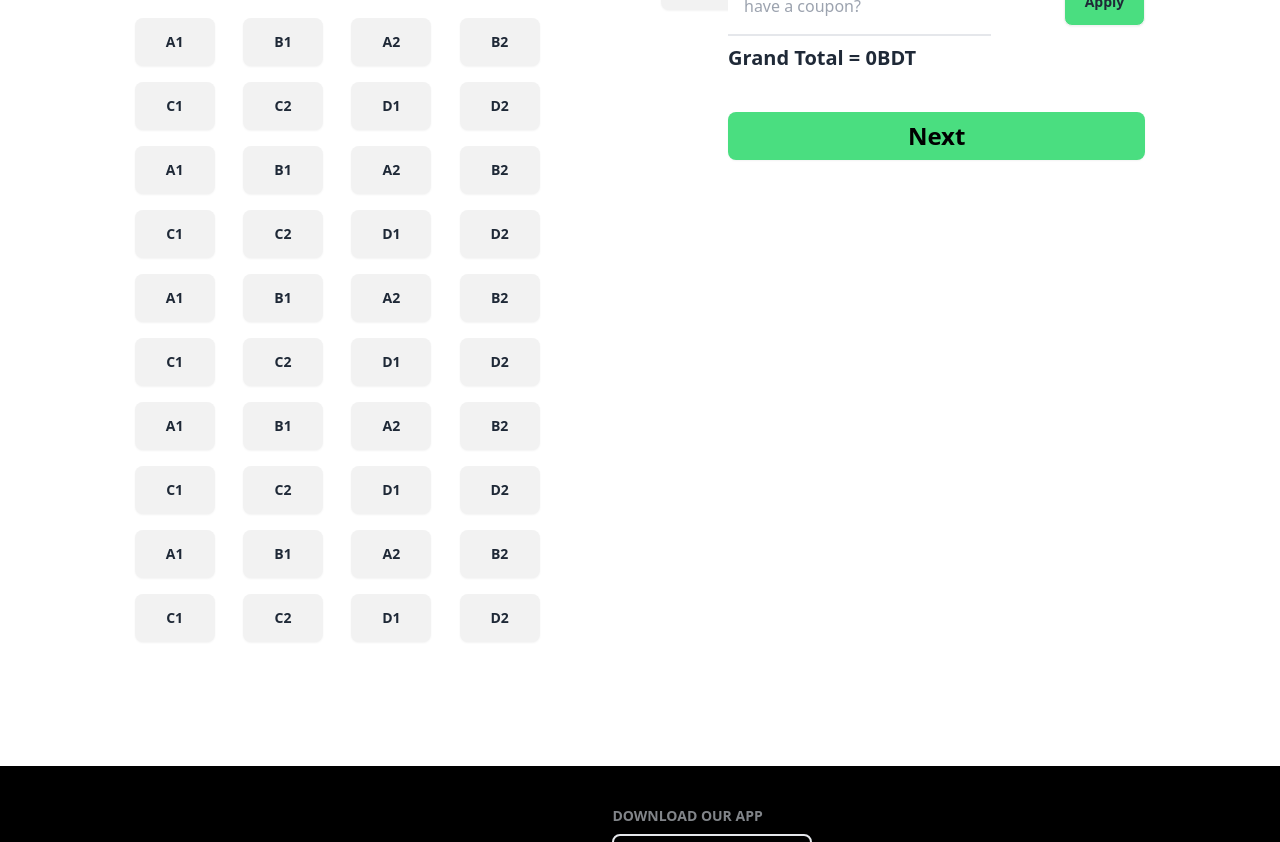
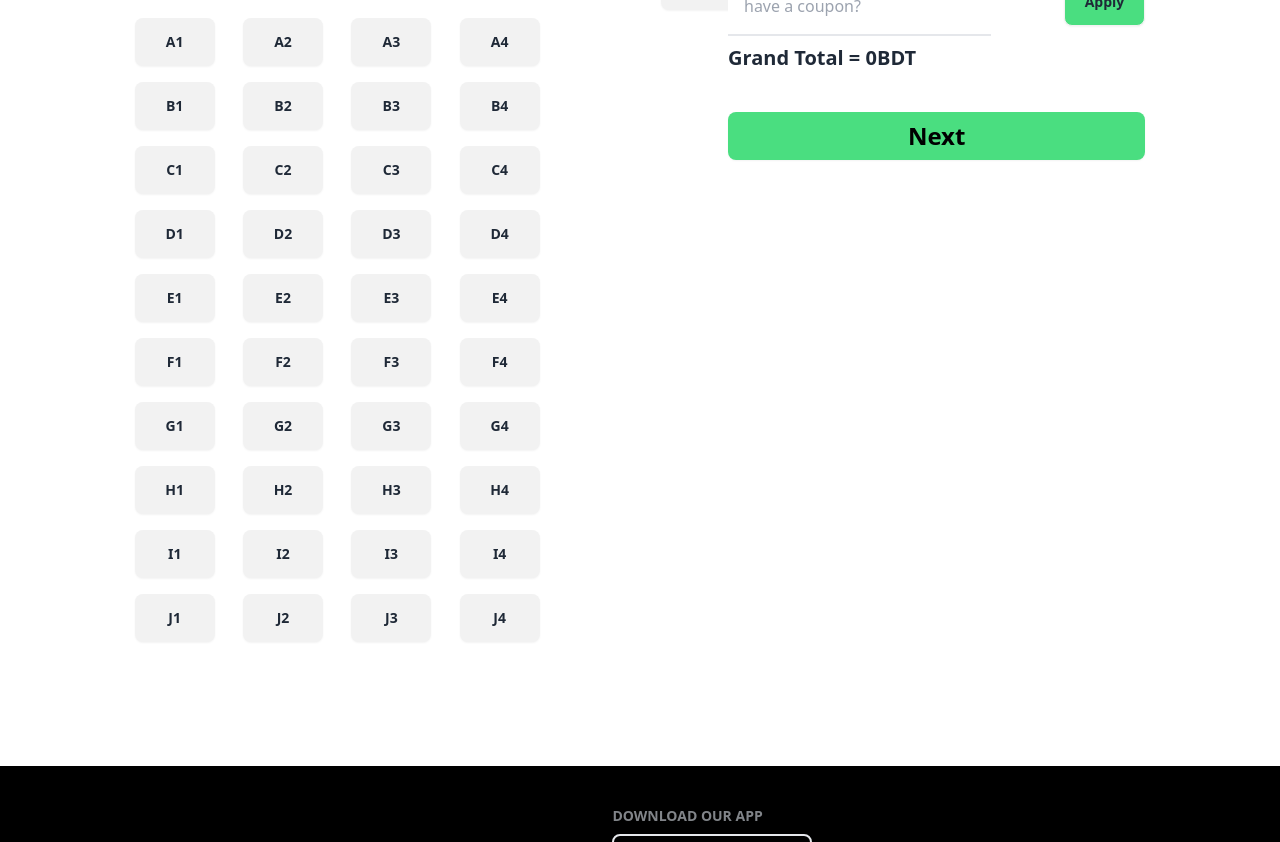
Before and after one commit to Samirsrz/Assignment-5, a plain HTML site: page index.html in a window 1280 px wide. Shown: the part 2342-3184 px from the top of the page. Drawn offline with nearby package versions, Linux system fonts and the light colour scheme.

Commit message:
done left with oneONE

```diff
--- a/index.html
+++ b/index.html
@@ -169,48 +169,49 @@
 
             </div>
 
+            <!-- BUTTONS OF SEATS -->
 
             <div class="grid justify-center items-center gap-4 grid-cols-4 mt-2">
                 <button id="A1" class="add-btn  border-none  btn w-20">A1</button>
-                <button id="B1" class="add-btn  border-none btn w-20">B1</button>
-                <button id="A2" class="add-btn  border-none  btn w-20">A2</button>
-                <button id="B2" class="add-btn  border-none  btn w-20">B2</button>
-                <button id="C1" class="add-btn  border-none  btn w-20">C1</button>
-                <button id="C2" class="add-btn  border-none  btn w-20">C2</button>
-                <button id="D1" class="add-btn  border-none  btn w-20">D1</button>
-                <button id="D2" class="add-btn border-none   btn w-20">D2</button>
-                <button id="A1" class="add-btn  border-none  btn w-20">A1</button>
-                <button id="B1" class="add-btn  border-none btn w-20">B1</button>
-                <button id="A2" class="add-btn  border-none  btn w-20">A2</button>
-                <button id="B2" class="add-btn  border-none  btn w-20">B2</button>
-                <button id="C1" class="add-btn  border-none  btn w-20">C1</button>
-                <button id="C2" class="add-btn  border-none  btn w-20">C2</button>
-                <button id="D1" class="add-btn  border-none  btn w-20">D1</button>
-                <button id="D2" class="add-btn border-none   btn w-20">D2</button>
-                <button id="A1" class="add-btn  border-none  btn w-20">A1</button>
-                <button id="B1" class="add-btn  border-none btn w-20">B1</button>
-                <button id="A2" class="add-btn  border-none  btn w-20">A2</button>
-                <button id="B2" class="add-btn  border-none  btn w-20">B2</button>
-                <button id="C1" class="add-btn  border-none  btn w-20">C1</button>
-                <button id="C2" class="add-btn  border-none  btn w-20">C2</button>
-                <button id="D1" class="add-btn  border-none  btn w-20">D1</button>
-                <button id="D2" class="add-btn border-none   btn w-20">D2</button>
-                <button id="A1" class="add-btn  border-none  btn w-20">A1</button>
-                <button id="B1" class="add-btn  border-none btn w-20">B1</button>
-                <button id="A2" class="add-btn  border-none  btn w-20">A2</button>
-                <button id="B2" class="add-btn  border-none  btn w-20">B2</button>
-                <button id="C1" class="add-btn  border-none  btn w-20">C1</button>
-                <button id="C2" class="add-btn  border-none  btn w-20">C2</button>
-                <button id="D1" class="add-btn  border-none  btn w-20">D1</button>
-                <button id="D2" class="add-btn border-none   btn w-20">D2</button>
-                <button id="A1" class="add-btn  border-none  btn w-20">A1</button>
-                <button id="B1" class="add-btn  border-none btn w-20">B1</button>
-                <button id="A2" class="add-btn  border-none  btn w-20">A2</button>
-                <button id="B2" class="add-btn  border-none  btn w-20">B2</button>
-                <button id="C1" class="add-btn  border-none  btn w-20">C1</button>
-                <button id="C2" class="add-btn  border-none  btn w-20">C2</button>
-                <button id="D1" class="add-btn  border-none  btn w-20">D1</button>
-                <button id="D2" class="add-btn border-none   btn w-20">D2</button>
+                <button id="B1" class="add-btn  border-none  btn w-20">A2</button>
+                <button id="A2" class="add-btn  border-none  btn w-20">A3</button>
+                <button id="B2" class="add-btn  border-none  btn w-20">A4</button>
+                <button id="C1" class="add-btn  border-none  btn w-20">B1</button>
+                <button id="C2" class="add-btn  border-none  btn w-20">B2</button>
+                <button id="D1" class="add-btn  border-none  btn w-20">B3</button>
+                <button id="D2" class="add-btn  border-none  btn w-20">B4</button>
+                <button id="A1" class="add-btn  border-none  btn w-20">C1</button>
+                <button id="B1" class="add-btn  border-none  btn w-20">C2</button>
+                <button id="A2" class="add-btn  border-none  btn w-20">C3</button>
+                <button id="B2" class="add-btn  border-none  btn w-20">C4</button>
+                <button id="C1" class="add-btn  border-none  btn w-20">D1</button>
+                <button id="C2" class="add-btn  border-none  btn w-20">D2</button>
+                <button id="D1" class="add-btn  border-none  btn w-20">D3</button>
+                <button id="D2" class="add-btn  border-none   btn w-20">D4</button>
+                <button id="A1" class="add-btn  border-none  btn w-20">E1</button>
+                <button id="B1" class="add-btn  border-none btn w-20"> E2</button>
+                <button id="A2" class="add-btn  border-none  btn w-20">E3</button>
+                <button id="B2" class="add-btn  border-none  btn w-20">E4</button>
+                <button id="C1" class="add-btn  border-none  btn w-20">F1</button>
+                <button id="C2" class="add-btn  border-none  btn w-20">F2</button>
+                <button id="D1" class="add-btn  border-none  btn w-20">F3</button>
+                <button id="D2" class="add-btn  border-none   btn w-20">F4</button>
+                <button id="A1" class="add-btn  border-none  btn w-20">G1</button>
+                <button id="B1" class="add-btn  border-none btn w-20"> G2</button>
+                <button id="A2" class="add-btn  border-none  btn w-20">G3</button>
+                <button id="B2" class="add-btn  border-none  btn w-20">G4</button>
+                <button id="C1" class="add-btn  border-none  btn w-20">H1</button>
+                <button id="C2" class="add-btn  border-none  btn w-20">H2</button>
+                <button id="D1" class="add-btn  border-none  btn w-20">H3</button>
+                <button id="D2" class="add-btn  border-none   btn w-20">H4</button>
+                <button id="A1" class="add-btn  border-none  btn w-20">I1</button>
+                <button id="B1" class="add-btn  border-none btn w-20">I2</button>
+                <button id="A2" class="add-btn  border-none  btn w-20">I3</button>
+                <button id="B2" class="add-btn  border-none  btn w-20">I4</button>
+                <button id="C1" class="add-btn  border-none  btn w-20">J1</button>
+                <button id="C2" class="add-btn  border-none  btn w-20">J2</button>
+                <button id="D1" class="add-btn  border-none  btn w-20">J3</button>
+                <button id="D2" class="add-btn  border-none   btn w-20">J4</button>
 
 
 
--- a/test.js
+++ b/test.js
@@ -20,7 +20,7 @@ const allBtn = document.getElementsByClassName('add-btn');
 
 for(const btn of allBtn){
     btn.addEventListener('click', function(e){
-
+        btn.classList.add('bg-green-300');
 
       const seatsLeft = document.getElementById('seats-left');
       const correctedSeatsLeft = parseInt(seatsLeft.innerText);
@@ -75,12 +75,9 @@ for(const btn of allBtn){
 
 
           btn.disabled = true;
-          btn.classList.add('bg-green-300');
+
 
     }
-
-
-
 
     })
 }
@@ -104,7 +101,7 @@ for(const btn of allBtn){
                     grandTotalElement.textContent = grandTotal.toFixed(2);
 
                     couponInput.value = '';
-                //   couponInput.style.display = 'none';
+                   couponInput.style.display = 'none';
 
                 applyCouponButton.disabled = true;
                 }
```
